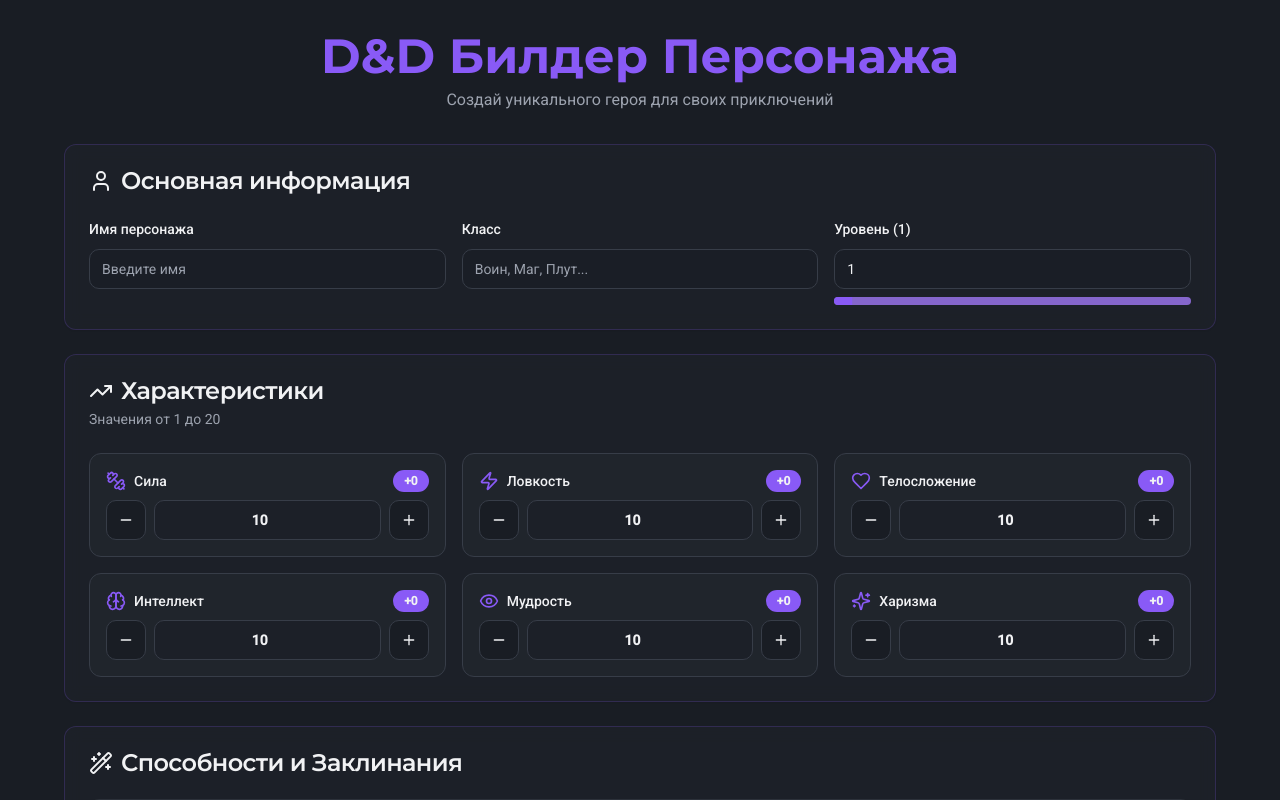
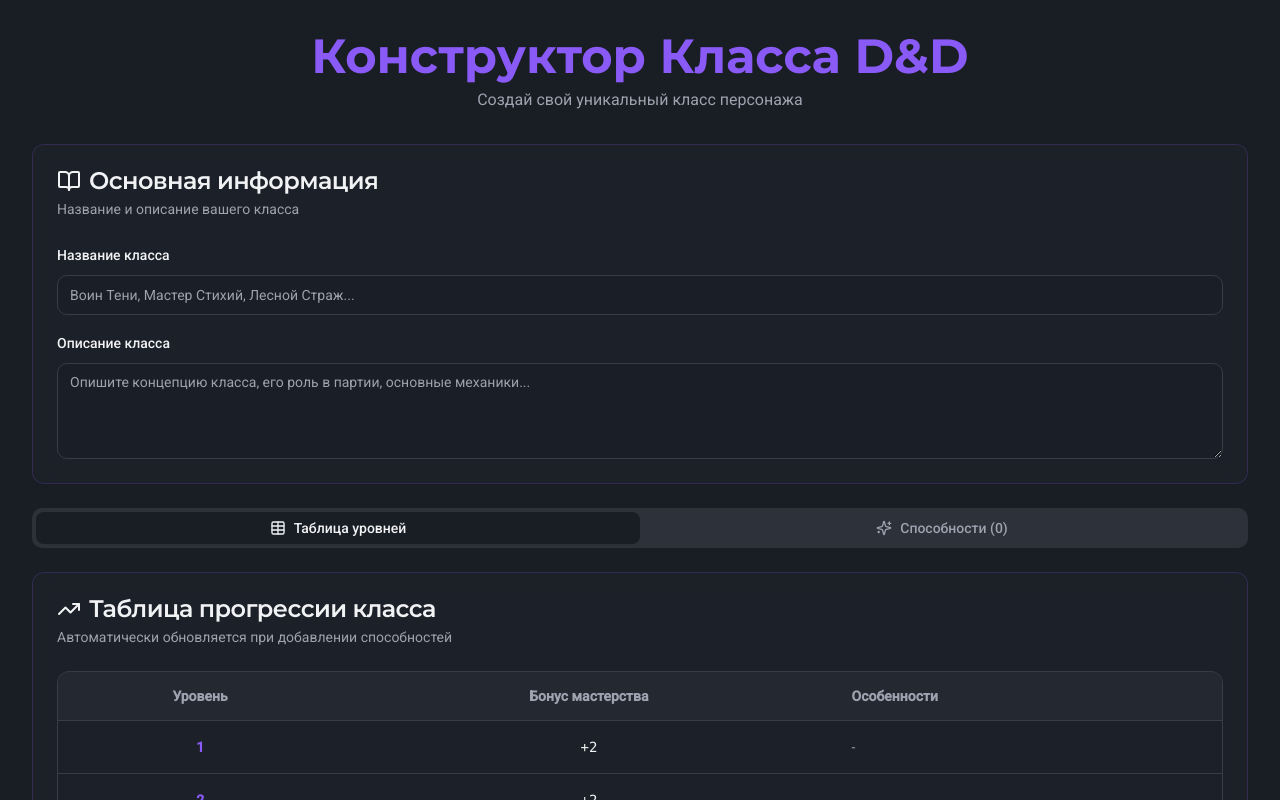
Before and after one commit to pr-poehali-dev/dnd-class-site-creation, a React (Vite) app: page / in a window 1280 px wide. Shown: the top 800 px of the page. Built offline with nearby package versions, Linux system fonts and the light colour scheme.

Commit message:
Добавлен конструктор класса способностей

```diff
--- a/src/pages/Index.tsx
+++ b/src/pages/Index.tsx
@@ -3,48 +3,41 @@ import { Card, CardContent, CardDescription, CardHeader, CardTitle } from '@/com
 import { Input } from '@/components/ui/input';
 import { Label } from '@/components/ui/label';
 import { Button } from '@/components/ui/button';
-import { Badge } from '@/components/ui/badge';
 import { Tabs, TabsContent, TabsList, TabsTrigger } from '@/components/ui/tabs';
-import { Progress } from '@/components/ui/progress';
 import Icon from '@/components/ui/icon';
 import { Textarea } from '@/components/ui/textarea';
+import { Table, TableBody, TableCell, TableHead, TableHeader, TableRow } from '@/components/ui/table';
+import { Select, SelectContent, SelectItem, SelectTrigger, SelectValue } from '@/components/ui/select';
+
+interface LevelData {
+  level: number;
+  proficiencyBonus: number;
+  features: string;
+}
 
 interface Ability {
   id: string;
   name: string;
   description: string;
-  type: 'ability' | 'spell';
-}
-
-interface Stats {
-  strength: number;
-  dexterity: number;
-  constitution: number;
-  intelligence: number;
-  wisdom: number;
-  charisma: number;
+  level: number;
 }
 
 const Index = () => {
-  const [characterName, setCharacterName] = useState('');
-  const [characterClass, setCharacterClass] = useState('');
-  const [level, setLevel] = useState(1);
-  const [stats, setStats] = useState<Stats>({
-    strength: 10,
-    dexterity: 10,
-    constitution: 10,
-    intelligence: 10,
-    wisdom: 10,
-    charisma: 10,
-  });
+  const [className, setClassName] = useState('');
+  const [classDescription, setClassDescription] = useState('');
   const [abilities, setAbilities] = useState<Ability[]>([]);
   const [newAbilityName, setNewAbilityName] = useState('');
   const [newAbilityDesc, setNewAbilityDesc] = useState('');
-  const [abilityType, setAbilityType] = useState<'ability' | 'spell'>('ability');
+  const [newAbilityLevel, setNewAbilityLevel] = useState<number>(1);
 
-  const updateStat = (stat: keyof Stats, value: number) => {
-    setStats(prev => ({ ...prev, [stat]: Math.max(1, Math.min(20, value)) }));
-  };
+  const levelTable: LevelData[] = Array.from({ length: 20 }, (_, i) => ({
+    level: i + 1,
+    proficiencyBonus: Math.floor((i + 1 - 1) / 4) + 2,
+    features: abilities
+      .filter(a => a.level === i + 1)
+      .map(a => a.name)
+      .join(', ') || '-'
+  }));
 
   const addAbility = () => {
     if (newAbilityName && newAbilityDesc) {
@@ -52,10 +45,11 @@ const Index = () => {
         id: Date.now().toString(),
         name: newAbilityName,
         description: newAbilityDesc,
-        type: abilityType
+        level: newAbilityLevel
       }]);
       setNewAbilityName('');
       setNewAbilityDesc('');
+      setNewAbilityLevel(1);
     }
   };
 
@@ -63,156 +57,194 @@ const Index = () => {
     setAbilities(prev => prev.filter(a => a.id !== id));
   };
 
-  const getModifier = (stat: number) => {
-    return Math.floor((stat - 10) / 2);
-  };
-
-  const statIcons: Record<keyof Stats, string> = {
-    strength: 'Dumbbell',
-    dexterity: 'Zap',
-    constitution: 'Heart',
-    intelligence: 'Brain',
-    wisdom: 'Eye',
-    charisma: 'Sparkles'
-  };
-
-  const statLabels: Record<keyof Stats, string> = {
-    strength: 'Сила',
-    dexterity: 'Ловкость',
-    constitution: 'Телосложение',
-    intelligence: 'Интеллект',
-    wisdom: 'Мудрость',
-    charisma: 'Харизма'
+  const getAbilitiesByLevel = (level: number) => {
+    return abilities.filter(a => a.level === level);
   };
 
   return (
     <div className="min-h-screen bg-background p-4 md:p-8">
-      <div className="max-w-6xl mx-auto space-y-6">
+      <div className="max-w-7xl mx-auto space-y-6">
         <div className="text-center space-y-2 mb-8">
-          <h1 className="text-4xl md:text-5xl font-bold text-primary">D&D Билдер Персонажа</h1>
-          <p className="text-muted-foreground">Создай уникального героя для своих приключений</p>
+          <h1 className="text-4xl md:text-5xl font-bold text-primary">Конструктор Класса D&D</h1>
+          <p className="text-muted-foreground">Создай свой уникальный класс персонажа</p>
         </div>
 
         <Card className="border-primary/20 bg-card/50 backdrop-blur">
           <CardHeader>
             <CardTitle className="flex items-center gap-2">
-              <Icon name="User" size={24} />
+              <Icon name="BookOpen" size={24} />
               Основная информация
             </CardTitle>
+            <CardDescription>Название и описание вашего класса</CardDescription>
           </CardHeader>
-          <CardContent className="grid md:grid-cols-3 gap-4">
+          <CardContent className="space-y-4">
             <div className="space-y-2">
-              <Label htmlFor="name">Имя персонажа</Label>
+              <Label htmlFor="className">Название класса</Label>
               <Input
-                id="name"
-                placeholder="Введите имя"
-                value={characterName}
-                onChange={(e) => setCharacterName(e.target.value)}
+                id="className"
+                placeholder="Воин Тени, Мастер Стихий, Лесной Страж..."
+                value={className}
+                onChange={(e) => setClassName(e.target.value)}
+                className="bg-background/50 text-lg"
+              />
+            </div>
+            <div className="space-y-2">
+              <Label htmlFor="classDescription">Описание класса</Label>
+              <Textarea
+                id="classDescription"
+                placeholder="Опишите концепцию класса, его роль в партии, основные механики..."
+                value={classDescription}
+                onChange={(e) => setClassDescription(e.target.value)}
+                className="bg-background/50 min-h-24"
+              />
+            </div>
+          </CardContent>
+        </Card>
+
+        <Tabs defaultValue="table" className="w-full">
+          <TabsList className="grid w-full grid-cols-2">
+            <TabsTrigger value="table">
+              <Icon name="Table" size={16} className="mr-2" />
+              Таблица уровней
+            </TabsTrigger>
+            <TabsTrigger value="abilities">
+              <Icon name="Sparkles" size={16} className="mr-2" />
+              Способности ({abilities.length})
+            </TabsTrigger>
+          </TabsList>
+
+          <TabsContent value="table" className="mt-6">
+            <Card className="border-primary/20 bg-card/50 backdrop-blur">
+              <CardHeader>
+                <CardTitle className="flex items-center gap-2">
+                  <Icon name="TrendingUp" size={24} />
+                  Таблица прогрессии класса
+                </CardTitle>
+                <CardDescription>
+                  Автоматически обновляется при добавлении способностей
+                </CardDescription>
+              </CardHeader>
+              <CardContent>
+                <div className="rounded-lg border border-border overflow-hidden">
+                  <div className="overflow-x-auto">
+                    <Table>
+                      <TableHeader>
+                        <TableRow className="bg-muted/50">
+                          <TableHead className="font-bold text-center">Уровень</TableHead>
+                          <TableHead className="font-bold text-center">Бонус мастерства</TableHead>
+                          <TableHead className="font-bold">Особенности</TableHead>
+                        </TableRow>
+                      </TableHeader>
+                      <TableBody>
+                        {levelTable.map((row) => {
+                          const levelAbilities = getAbilitiesByLevel(row.level);
+                          return (
+                            <TableRow
+                              key={row.level}
+                              className="hover:bg-muted/30 transition-colors"
+                            >
+                              <TableCell className="text-center font-semibold text-primary">
+                                {row.level}
+                              </TableCell>
+                              <TableCell className="text-center font-mono">
+                                +{row.proficiencyBonus}
+                              </TableCell>
+                              <TableCell>
+                                {levelAbilities.length > 0 ? (
+                                  <div className="flex flex-wrap gap-2">
+                                    {levelAbilities.map(ability => (
+                                      <span
+                                        key={ability.id}
+                                        className="text-sm bg-primary/20 text-primary px-2 py-1 rounded"
+                                      >
+                                        {ability.name}
+                                      </span>
+                                    ))}
+                                  </div>
+                                ) : (
+                                  <span className="text-muted-foreground">-</span>
+                                )}
+                              </TableCell>
+                            </TableRow>
+                          );
+                        })}
+                      </TableBody>
+                    </Table>
+                  </div>
+                </div>
+              </CardContent>
+            </Card>
+          </TabsContent>
+
+          <TabsContent value="abilities" className="mt-6 space-y-6">
+            <Card className="border-primary/20 bg-card/50 backdrop-blur">
+              <CardHeader>
+                <CardTitle className="flex items-center gap-2">
+                  <Icon name="Plus" size={24} />
+                  Добавить способность
+                </CardTitle>
+                <CardDescription>
+                  Привяжите способность к определённому уровню
+                </CardDescription>
+              </CardHeader>
+              <CardContent className="space-y-4">
+                <div className="grid md:grid-cols-2 gap-4">
+                  <div className="space-y-2">
+                    <Label htmlFor="abilityName">Название способности</Label>
+                    <Input
+                      id="abilityName"
+                      placeholder="Второе дыхание, Огненный шар..."
+                      value={newAbilityName}
+                      onChange={(e) => setNewAbilityName(e.target.value)}
                       className="bg-background/50"
                     />
                   </div>
                   <div className="space-y-2">
-              <Label htmlFor="class">Класс</Label>
-              <Input
-                id="class"
-                placeholder="Воин, Маг, Плут..."
-                value={characterClass}
-                onChange={(e) => setCharacterClass(e.target.value)}
-                className="bg-background/50"
+                    <Label htmlFor="abilityLevel">Получение на уровне</Label>
+                    <Select
+                      value={newAbilityLevel.toString()}
+                      onValueChange={(val) => setNewAbilityLevel(Number(val))}
+                    >
+                      <SelectTrigger className="bg-background/50">
+                        <SelectValue placeholder="Выберите уровень" />
+                      </SelectTrigger>
+                      <SelectContent>
+                        {Array.from({ length: 20 }, (_, i) => i + 1).map(level => (
+                          <SelectItem key={level} value={level.toString()}>
+                            Уровень {level}
+                          </SelectItem>
+                        ))}
+                      </SelectContent>
+                    </Select>
+                  </div>
+                </div>
+
+                <div className="space-y-2">
+                  <Label htmlFor="abilityDesc">Описание способности</Label>
+                  <Textarea
+                    id="abilityDesc"
+                    placeholder="Подробно опишите механику способности, урон, дальность, ограничения использования..."
+                    value={newAbilityDesc}
+                    onChange={(e) => setNewAbilityDesc(e.target.value)}
+                    className="bg-background/50 min-h-32"
                   />
                 </div>
-            <div className="space-y-2">
-              <Label htmlFor="level">Уровень ({level})</Label>
-              <Input
-                id="level"
-                type="number"
-                min="1"
-                max="20"
-                value={level}
-                onChange={(e) => setLevel(Number(e.target.value))}
-                className="bg-background/50"
-              />
-              <Progress value={(level / 20) * 100} className="h-2" />
-            </div>
+
+                <Button onClick={addAbility} className="w-full" size="lg">
+                  <Icon name="Plus" size={20} className="mr-2" />
+                  Добавить способность
+                </Button>
               </CardContent>
             </Card>
 
             <Card className="border-primary/20 bg-card/50 backdrop-blur">
               <CardHeader>
                 <CardTitle className="flex items-center gap-2">
-              <Icon name="TrendingUp" size={24} />
-              Характеристики
-            </CardTitle>
-            <CardDescription>Значения от 1 до 20</CardDescription>
-          </CardHeader>
-          <CardContent className="grid sm:grid-cols-2 lg:grid-cols-3 gap-4">
-            {(Object.keys(stats) as Array<keyof Stats>).map((stat) => {
-              const modifier = getModifier(stats[stat]);
-              return (
-                <div key={stat} className="space-y-2 p-4 rounded-lg bg-muted/30 border border-border">
-                  <div className="flex items-center justify-between">
-                    <Label htmlFor={stat} className="flex items-center gap-2">
-                      <Icon name={statIcons[stat]} size={20} className="text-primary" />
-                      {statLabels[stat]}
-                    </Label>
-                    <Badge variant={modifier >= 0 ? "default" : "destructive"}>
-                      {modifier >= 0 ? '+' : ''}{modifier}
-                    </Badge>
-                  </div>
-                  <div className="flex gap-2">
-                    <Button
-                      size="sm"
-                      variant="outline"
-                      onClick={() => updateStat(stat, stats[stat] - 1)}
-                      className="w-10 h-10"
-                    >
-                      <Icon name="Minus" size={16} />
-                    </Button>
-                    <Input
-                      id={stat}
-                      type="number"
-                      min="1"
-                      max="20"
-                      value={stats[stat]}
-                      onChange={(e) => updateStat(stat, Number(e.target.value))}
-                      className="text-center font-bold text-lg bg-background/50"
-                    />
-                    <Button
-                      size="sm"
-                      variant="outline"
-                      onClick={() => updateStat(stat, stats[stat] + 1)}
-                      className="w-10 h-10"
-                    >
-                      <Icon name="Plus" size={16} />
-                    </Button>
-                  </div>
-                </div>
-              );
-            })}
-          </CardContent>
-        </Card>
-
-        <Card className="border-primary/20 bg-card/50 backdrop-blur">
-          <CardHeader>
-            <CardTitle className="flex items-center gap-2">
-              <Icon name="Wand2" size={24} />
-              Способности и Заклинания
+                  <Icon name="List" size={24} />
+                  Список способностей
                 </CardTitle>
               </CardHeader>
-          <CardContent className="space-y-6">
-            <Tabs defaultValue="list" className="w-full">
-              <TabsList className="grid w-full grid-cols-2">
-                <TabsTrigger value="list">
-                  <Icon name="List" size={16} className="mr-2" />
-                  Список
-                </TabsTrigger>
-                <TabsTrigger value="add">
-                  <Icon name="Plus" size={16} className="mr-2" />
-                  Добавить
-                </TabsTrigger>
-              </TabsList>
-
-              <TabsContent value="list" className="space-y-4 mt-4">
+              <CardContent>
                 {abilities.length === 0 ? (
                   <div className="text-center py-12 text-muted-foreground">
                     <Icon name="PackageOpen" size={48} className="mx-auto mb-4 opacity-50" />
@@ -220,95 +252,42 @@ const Index = () => {
                   </div>
                 ) : (
                   <div className="grid gap-3">
-                    {abilities.map((ability) => (
+                    {abilities
+                      .sort((a, b) => a.level - b.level)
+                      .map((ability) => (
                         <div
                           key={ability.id}
                           className="p-4 rounded-lg bg-muted/30 border border-border space-y-2 group hover:border-primary/50 transition-colors"
                         >
                           <div className="flex items-start justify-between gap-2">
-                          <div className="flex items-center gap-2">
-                            <Icon
-                              name={ability.type === 'spell' ? 'Sparkles' : 'Swords'}
-                              size={20}
-                              className="text-primary flex-shrink-0"
-                            />
-                            <h4 className="font-semibold">{ability.name}</h4>
+                            <div className="flex items-start gap-3 flex-1">
+                              <div className="flex items-center justify-center w-12 h-12 rounded-lg bg-primary/20 text-primary font-bold flex-shrink-0">
+                                {ability.level}
                               </div>
-                          <div className="flex items-center gap-2">
-                            <Badge variant="outline">
-                              {ability.type === 'spell' ? 'Заклинание' : 'Способность'}
-                            </Badge>
+                              <div className="flex-1 min-w-0">
+                                <h4 className="font-semibold text-lg">{ability.name}</h4>
+                                <p className="text-sm text-muted-foreground mt-1">
+                                  {ability.description}
+                                </p>
+                              </div>
+                            </div>
                             <Button
                               size="sm"
                               variant="ghost"
                               onClick={() => removeAbility(ability.id)}
-                              className="opacity-0 group-hover:opacity-100 transition-opacity"
+                              className="opacity-0 group-hover:opacity-100 transition-opacity flex-shrink-0"
                             >
                               <Icon name="Trash2" size={16} />
                             </Button>
                           </div>
                         </div>
-                        <p className="text-sm text-muted-foreground pl-7">{ability.description}</p>
-                      </div>
                       ))}
                   </div>
                 )}
-              </TabsContent>
-
-              <TabsContent value="add" className="space-y-4 mt-4">
-                <div className="space-y-4 p-4 rounded-lg bg-muted/10 border border-border">
-                  <div className="flex gap-2">
-                    <Button
-                      type="button"
-                      variant={abilityType === 'ability' ? 'default' : 'outline'}
-                      onClick={() => setAbilityType('ability')}
-                      className="flex-1"
-                    >
-                      <Icon name="Swords" size={16} className="mr-2" />
-                      Способность
-                    </Button>
-                    <Button
-                      type="button"
-                      variant={abilityType === 'spell' ? 'default' : 'outline'}
-                      onClick={() => setAbilityType('spell')}
-                      className="flex-1"
-                    >
-                      <Icon name="Sparkles" size={16} className="mr-2" />
-                      Заклинание
-                    </Button>
-                  </div>
-
-                  <div className="space-y-2">
-                    <Label htmlFor="ability-name">Название</Label>
-                    <Input
-                      id="ability-name"
-                      placeholder={abilityType === 'spell' ? 'Огненный шар' : 'Второе дыхание'}
-                      value={newAbilityName}
-                      onChange={(e) => setNewAbilityName(e.target.value)}
-                      className="bg-background/50"
-                    />
-                  </div>
-
-                  <div className="space-y-2">
-                    <Label htmlFor="ability-desc">Описание</Label>
-                    <Textarea
-                      id="ability-desc"
-                      placeholder="Опишите эффект способности или заклинания..."
-                      value={newAbilityDesc}
-                      onChange={(e) => setNewAbilityDesc(e.target.value)}
-                      className="bg-background/50 min-h-24"
-                    />
-                  </div>
-
-                  <Button onClick={addAbility} className="w-full" size="lg">
-                    <Icon name="Plus" size={20} className="mr-2" />
-                    Добавить {abilityType === 'spell' ? 'заклинание' : 'способность'}
-                  </Button>
-                </div>
+              </CardContent>
+            </Card>
           </TabsContent>
         </Tabs>
-          </CardContent>
-        </Card>
       </div>
     </div>
   );
```
Lines whose indentation alone changed are shown as unchanged.
